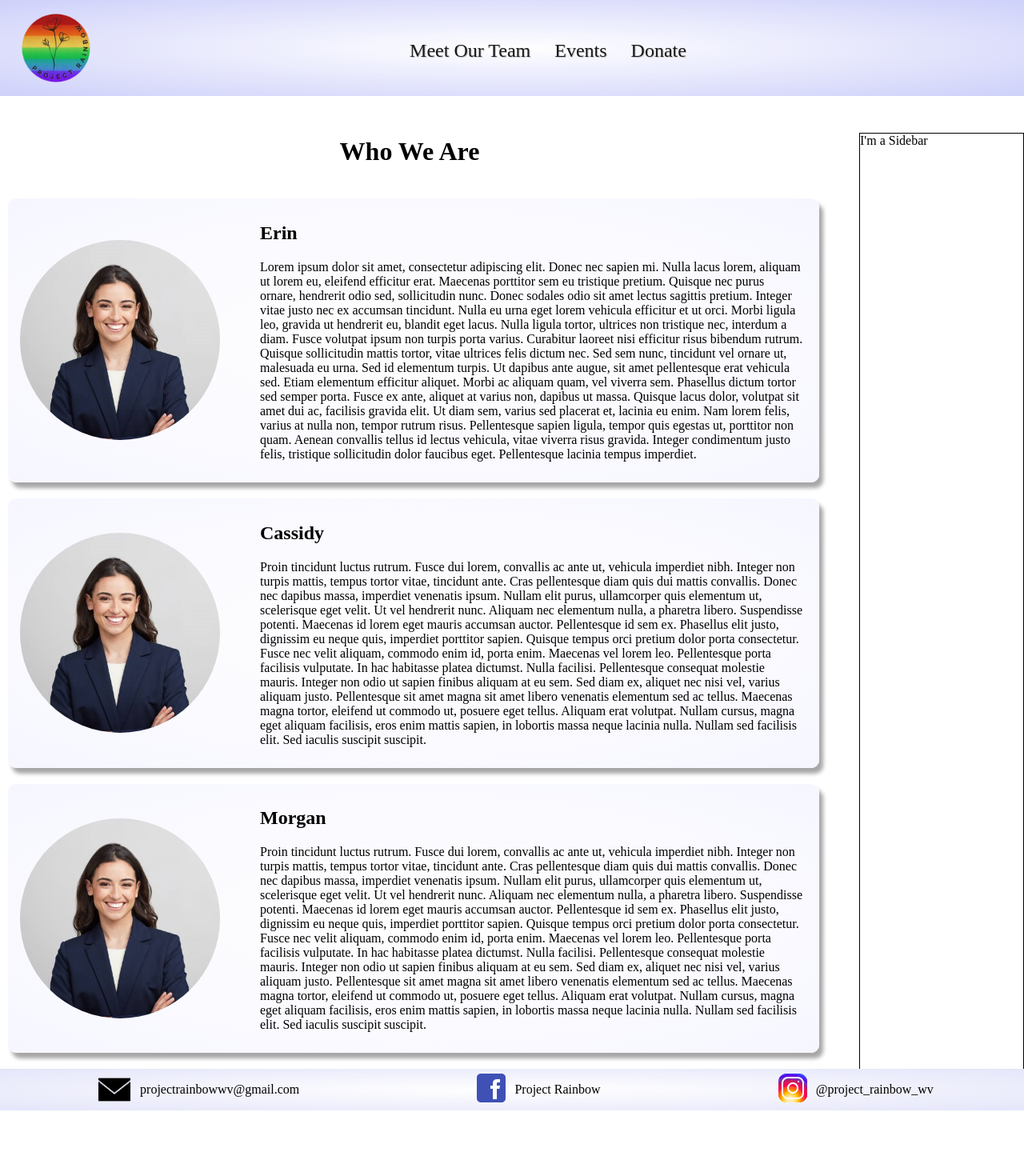
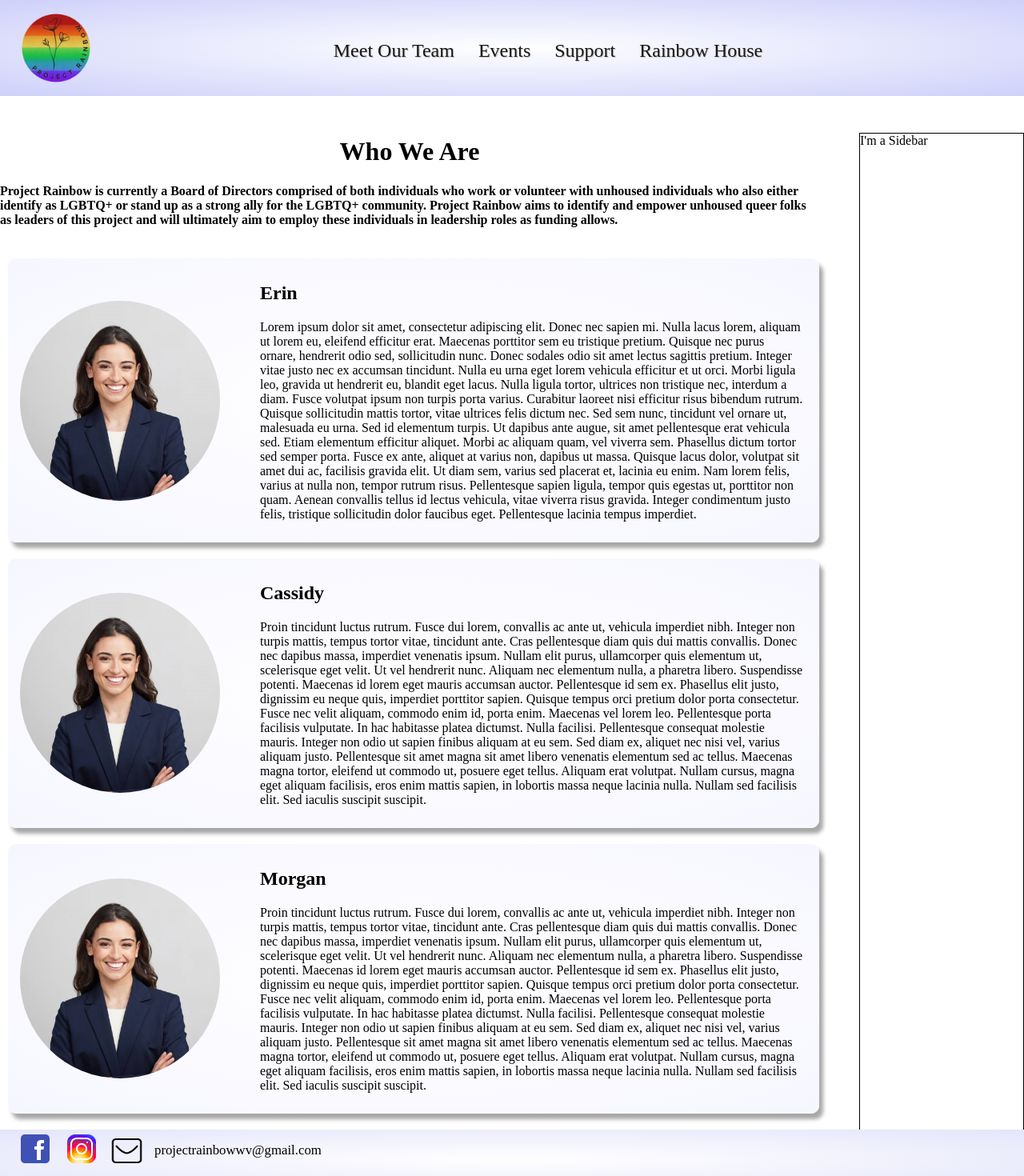
Before and after one commit to kjirles13/rainbow-project, a Next.js app: page /about in a window 1280 px wide. Shown: the top 1470 px of the page at 80% size. Before the commit the page ends 1388 px from the top, so only its background shows below. Built offline with nearby package versions, Linux system fonts and the light colour scheme.

Commit message:
Add Rainbow House page

```diff
--- a/src/components/footer.tsx
+++ b/src/components/footer.tsx
@@ -9,20 +9,20 @@ export default function Footer() {
         <div className={styles.wrapper}>
             <div className={styles.icons}>
                 <div className={styles.elements}>
-                    <img src={email.src} alt="Email" id={styles.email} style={{ width: '40px' }} />
-                    <p className={styles.label}>projectrainbowwv@gmail.com</p>
-                </div>
-                <div className={styles.elements}>
                     <a href="https://www.facebook.com/people/Project-Rainbow/100088104047306/" target="_blank" >
                         <img src={facebook.src} alt="Facebook" />
                     </a>
-                    <p className={styles.label}>Project Rainbow</p>
+                    {/* <p className={styles.label}>Project Rainbow</p> */}
                 </div>
                 <div className={styles.elements}>
                     <a href="https://www.instagram.com/project_rainbow_wv/" target="_blank">
                         <img src={instagram.src} alt="Instagram" />
                     </a>
-                    <p className={styles.label}>@project_rainbow_wv</p>
+                    {/* <p className={styles.label}>@project_rainbow_wv</p> */}
+                </div>
+                <div className={styles.elements}>
+                    <img src={email.src} alt="Email" id={styles.email} />
+                    <p className={styles.label}>projectrainbowwv@gmail.com</p>
                 </div>
             </div>
         </div>
--- a/src/components/navbar.tsx
+++ b/src/components/navbar.tsx
@@ -19,7 +19,10 @@ export default function Navbar() {
                         <a>Events</a>
                     </div>
                     <div className={styles.page} onClick={() => router.push('/donate')}>
-                        <a>Donate</a>
+                        <a>Support</a>
+                    </div>
+                    <div className={styles.page} onClick={() => router.push('/rainbow-house')}>
+                        <a>Rainbow House</a>
                     </div>
                 </nav>
             </div>
--- a/src/pages/about.tsx
+++ b/src/pages/about.tsx
@@ -6,6 +6,11 @@ export default function About() {
         <>
             <div>
                 <h1 style={{textAlign: 'center'}}>Who We Are</h1>
+                <h4>Project Rainbow is currently a Board of Directors comprised of both individuals who work or
+                    volunteer with unhoused individuals who also either identify as LGBTQ+ or
+                    stand up as a strong ally for the LGBTQ+ community. Project Rainbow aims to
+                    identify and empower unhoused queer folks as leaders of this project and will ultimately aim to
+                    employ these individuals in leadership roles as funding allows.</h4>
                 <br />
                 {bios.map(bio => (
                     <Profile headshot={bio.headshot} bio={bio.bio} name={bio.name} key={bio.name}/>
--- a/src/pages/donate.tsx
+++ b/src/pages/donate.tsx
@@ -4,7 +4,7 @@ import Navbar from '@/components/navbar';
 export default function Donate() {
     return (
         <>
-        <h1>Donate</h1>
+        <h1>Support</h1>
         </>
     )
 }
--- /dev/null
+++ b/src/pages/rainbow-house.tsx
@@ -0,0 +1,7 @@
+export default function RainbowHouse() {
+    return (
+        <div>
+            <h1>Rainbow House</h1>
+        </div>
+    )
+}
--- a/src/styles/Footer.module.css
+++ b/src/styles/Footer.module.css
@@ -1,12 +1,14 @@
 .wrapper {
     background-image: radial-gradient(rgb(255, 255, 255), rgb(228, 229, 250));
     padding-left: 20px;
+    height: 75px;
+    align-items: center;
 }
 
 .icons {
     display: flex;
     flex-direction: row;
-    justify-content: space-around;
+    justify-content: start;
     width: 100%;
 }
 
@@ -18,8 +20,10 @@
 
 .label {
     padding-left: 5px;
+    font-size: 1.05rem
 }
 
 #email {
     padding-right: 7px;
+    width: 45px
 }
```
Also changed, not shown: src/public/email.png.
